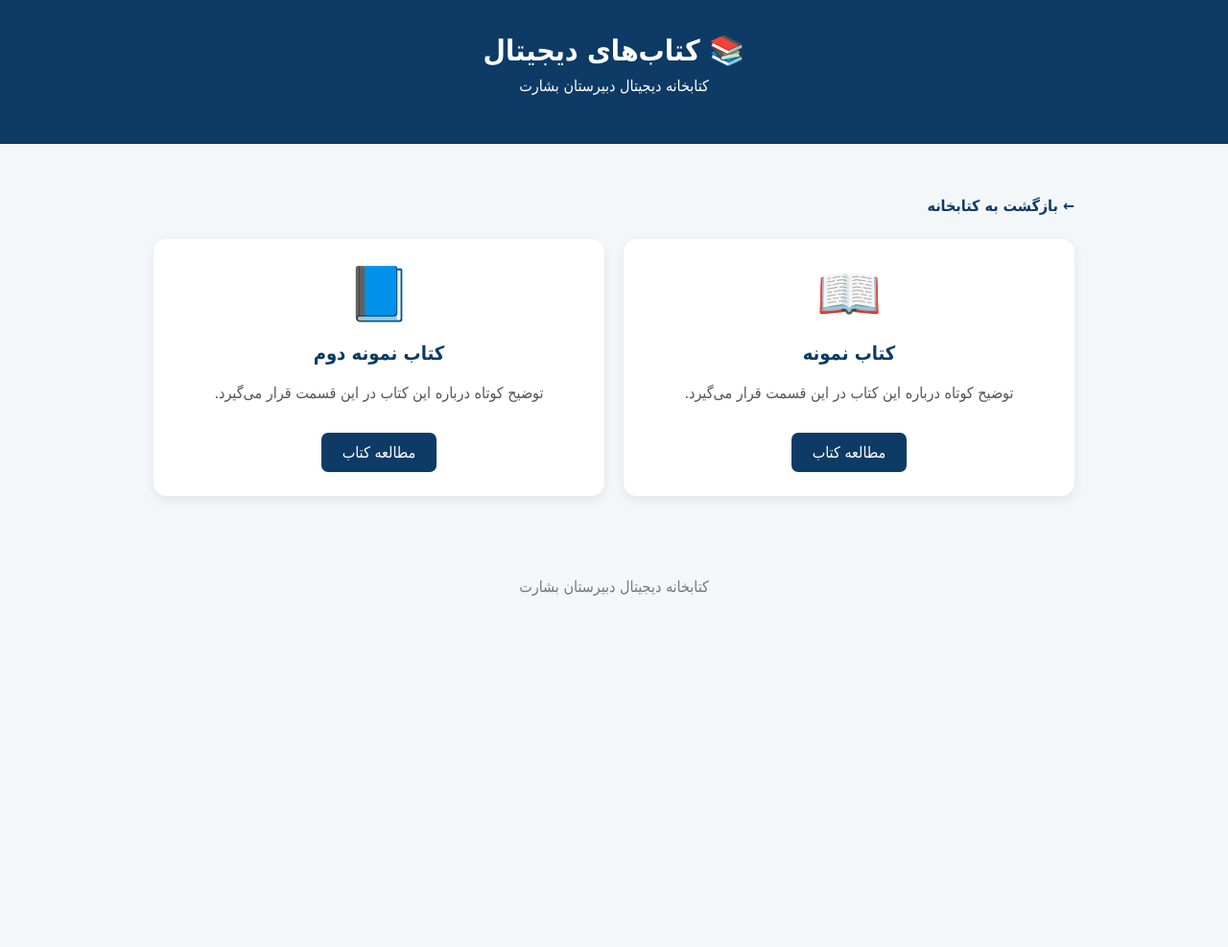
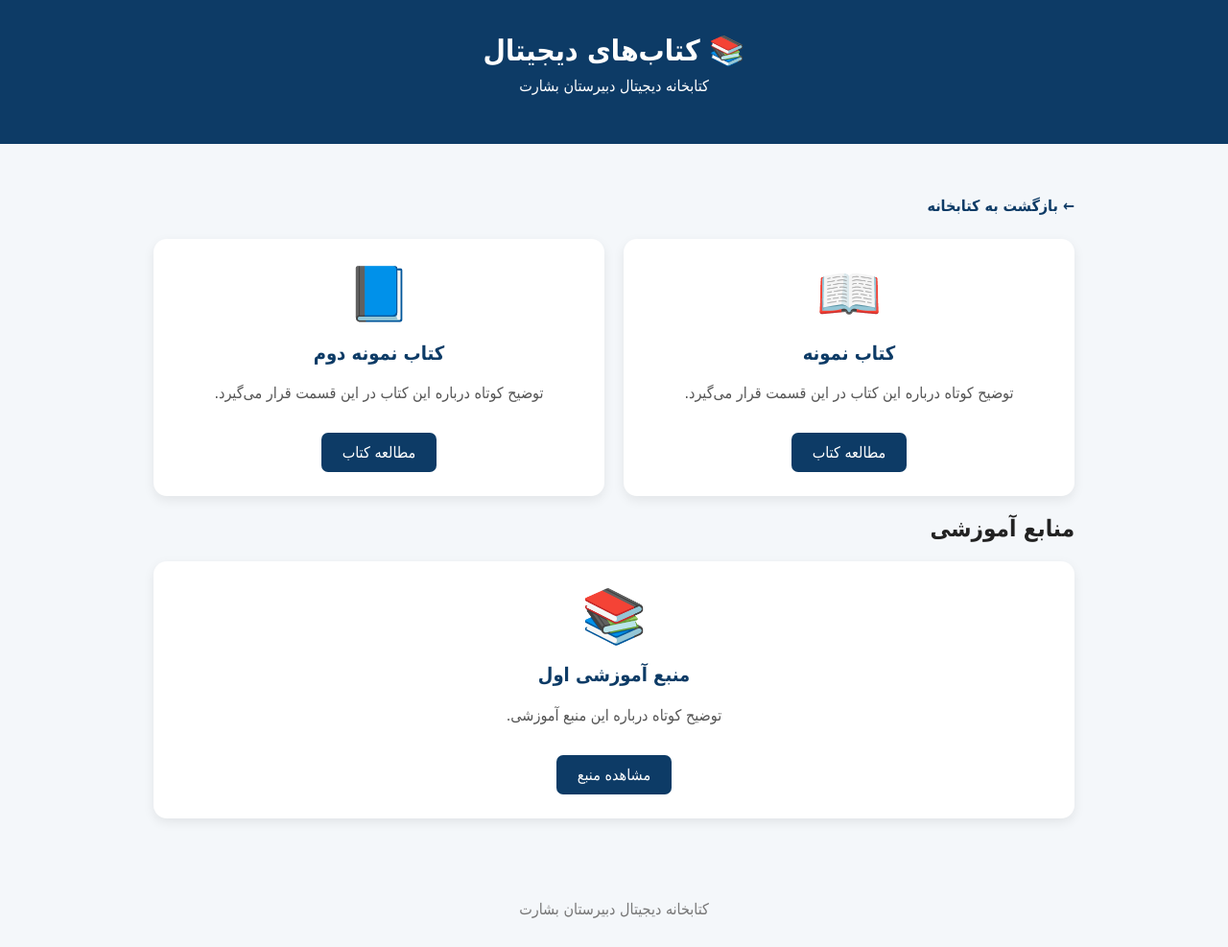
Before and after one commit to babolbesharatschool-library/Besharat-High-School-Digital-Library.github.io, a plain HTML site: page books.html in a window 1280 px wide. Shown: the whole page at 96% size. Before the commit the page ends 800 px from the top, so only its background shows below. Drawn offline with Linux system fonts and the light colour scheme.

Commit message:
Update books.html

```diff
--- a/books.html
+++ b/books.html
@@ -140,6 +140,25 @@
 
   </section>
 
+  <section>
+  <h2>منابع آموزشی</h2>
+
+  <div class="books">
+
+    <div class="book">
+      <div class="book-icon">📚</div>
+
+      <h2>منبع آموزشی اول</h2>
+
+      <p>
+        توضیح کوتاه درباره این منبع آموزشی.
+      </p>
+
+      <a class="button" href="#">مشاهده منبع</a>
+    </div>
+
+  </div>
+</section>
 </main>
 
 <footer>
```
